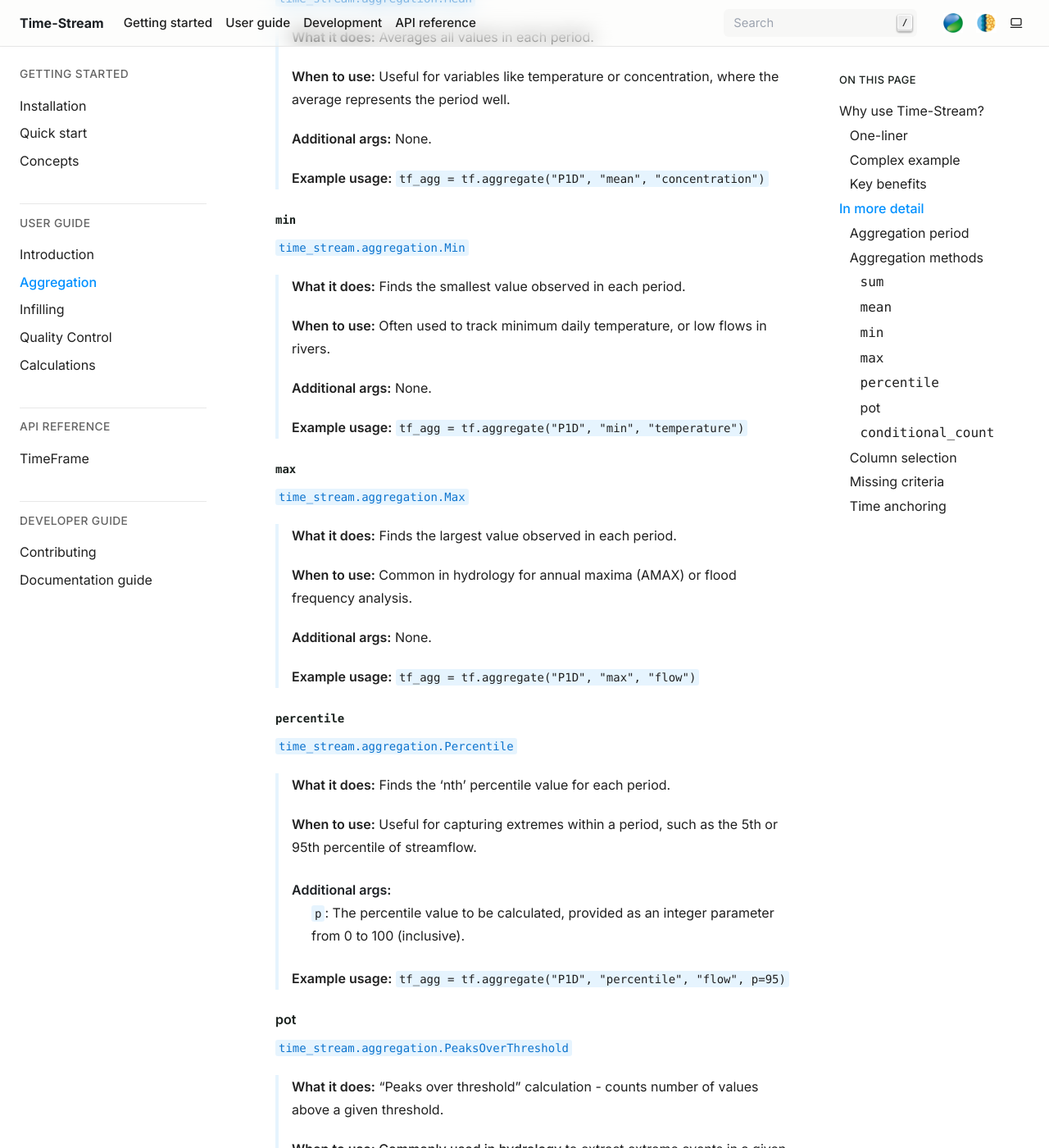
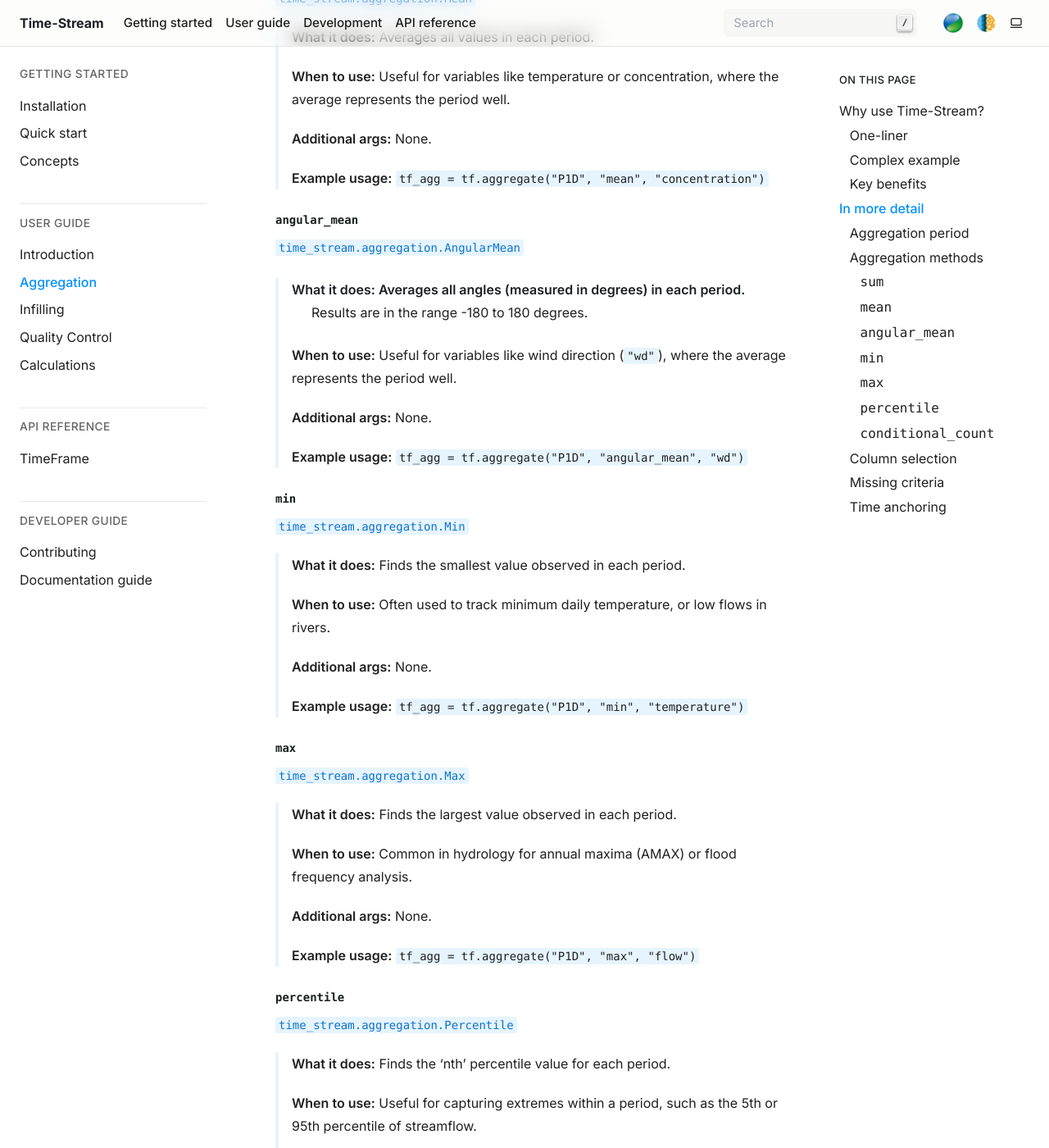
Before and after one commit to NERC-CEH/time-stream, a Sphinx documentation site: the page built from docs/source/user_guide/aggregation.rst, in a window 1280 px wide and 1400 px high, scrolled down 3450 px. Shown: the whole window at 82% size. Built offline with Sphinx 7.4.7, drawn with Linux system fonts in a browser that asks for light colours; the version number could not be read and is left out; cross-references to code outside the pages are shown as plain code.

Commit message:
Added AngularMean to documentation.

```diff
--- a/docs/source/user_guide/aggregation.rst
+++ b/docs/source/user_guide/aggregation.rst
@@ -187,6 +187,20 @@
 
     **Example usage:** ``tf_agg = tf.aggregate("P1D", "mean", "concentration")``
 
+``angular_mean``
+^^^^^^^^
+:class:`time_stream.aggregation.AngularMean`
+
+    **What it does:** Averages all angles (measured in degrees) in each period.
+                      Results are in the range -180 to 180 degrees.
+
+    **When to use:** Useful for variables like wind direction (``"wd"``), where the average represents
+    the period well.
+
+    **Additional args:** None.
+
+    **Example usage:** ``tf_agg = tf.aggregate("P1D", "angular_mean", "wd")``
+
 ``min``
 ^^^^^^^^
 :class:`time_stream.aggregation.Min`
@@ -224,7 +238,7 @@
 
     **Example usage:** ``tf_agg = tf.aggregate("P1D", "percentile", "flow", p=95)``
 
-pot
+``pot``
 ^^^
 :class:`time_stream.aggregation.PeaksOverThreshold`
 
```
